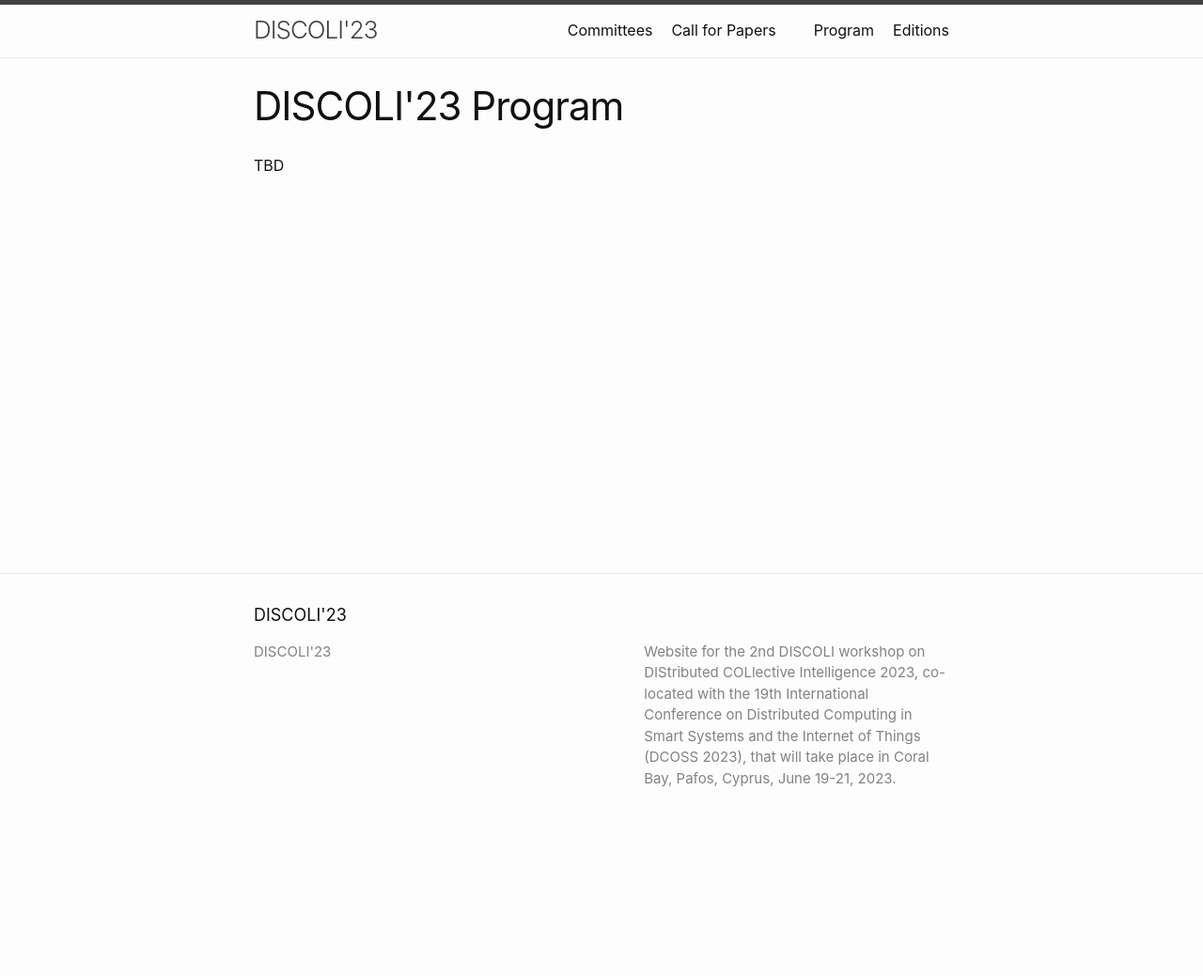
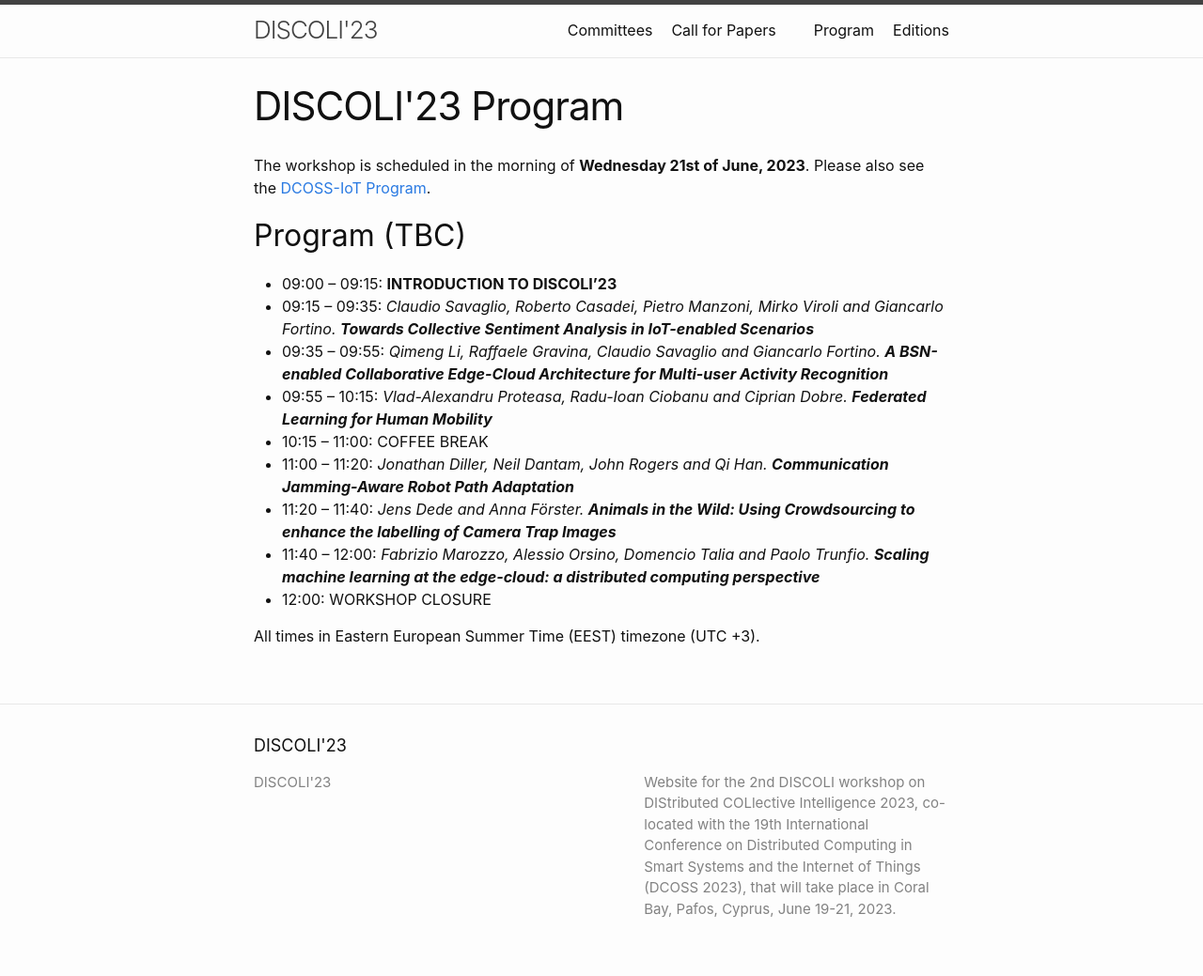
Before and after one commit to discoli-workshop/2023, a Jekyll site: the page built from program.md, in a window 1280 px wide. Shown: the whole page at 94% size. Built offline with Jekyll 4.4.1, drawn with Linux system fonts in a browser that asks for light colours; before the commit the page ends 900 px from its top, so only the background shows below that.

Commit message:
Tentative program

```diff
--- a/program.md
+++ b/program.md
@@ -7,4 +7,20 @@ link_title: Program
 title: DISCOLI'23 Program
 ---
 
-TBD
+
+The workshop is scheduled in the morning of **Wednesday 21st of June, 2023**.
+Please also see the [DCOSS-IoT Program](https://dcoss.org/program/).
+
+## Program (TBC)
+
+* 09:00 -- 09:15: **INTRODUCTION TO DISCOLI'23**
+* 09:15 -- 09:35: _Claudio Savaglio, Roberto Casadei, Pietro Manzoni, Mirko Viroli and Giancarlo Fortino._ ***Towards Collective Sentiment Analysis in IoT-enabled Scenarios***
+* 09:35 -- 09:55: _Qimeng Li, Raffaele Gravina, Claudio Savaglio and Giancarlo Fortino._ ***A BSN-enabled Collaborative Edge-Cloud Architecture for Multi-user Activity Recognition***
+* 09:55 -- 10:15: _Vlad-Alexandru Proteasa, Radu-Ioan Ciobanu and Ciprian Dobre._ ***Federated Learning for Human Mobility***
+* 10:15 -- 11:00: COFFEE BREAK
+* 11:00 -- 11:20: _Jonathan Diller, Neil Dantam, John Rogers and Qi Han._ ***Communication Jamming-Aware Robot Path Adaptation***
+* 11:20 -- 11:40: _Jens Dede and Anna Förster._ ***Animals in the Wild: Using Crowdsourcing to enhance the labelling of Camera Trap Images***
+* 11:40 -- 12:00: _Fabrizio Marozzo, Alessio Orsino, Domencio Talia and Paolo Trunfio._ ***Scaling machine learning at the edge-cloud: a distributed computing perspective***
+* 12:00: WORKSHOP CLOSURE
+
+All times in Eastern European Summer Time (EEST) timezone (UTC +3).
```
